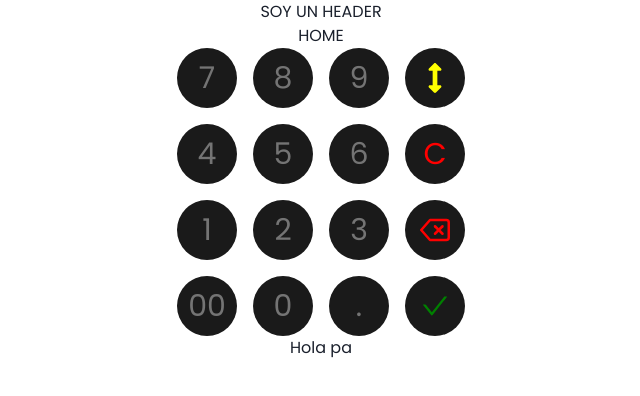
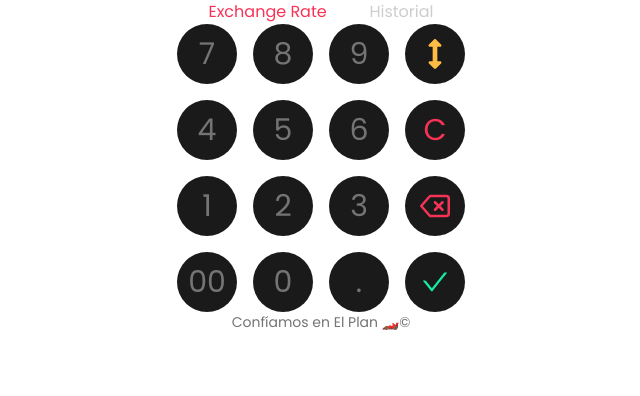
Before and after one commit to FrancoMusolino/conversor, a React (Create React App) app: page / in a window 1280 px wide. Shown: the top 396 px of the page, without its empty margins (319-959 px from the left). Built offline with nearby package versions, Linux system fonts and the light colour scheme.

Commit message:
Add colors, Footer and Header Components & Route 404

```diff
--- a/src/components/controls/Button.js
+++ b/src/components/controls/Button.js
@@ -17,6 +17,7 @@ const Button = ({ children, handleClick = () => console.log('hola') }) => {
         borderRadius='full'
         justifyContent='center'
         cursor='pointer'
+        userSelect='none'
         onClick={() => handleClick()}
       >
         <Center>{children}</Center>
--- a/src/components/controls/DeleteAllButton.js
+++ b/src/components/controls/DeleteAllButton.js
@@ -5,7 +5,7 @@ import Button from './Button';
 const DeleteAllButton = ({ value }) => {
   return (
     <Button>
-      <Text fontSize='3xl' color='red'>
+      <Text fontSize='3xl' color='brand.primary'>
         {value}
       </Text>
     </Button>
--- a/src/components/controls/DeleteButton.js
+++ b/src/components/controls/DeleteButton.js
@@ -6,7 +6,7 @@ import Button from './Button';
 const DeleteButton = ({ value }) => {
   return (
     <Button>
-      <Icon fontSize='3xl' color='red' as={value} />
+      <Icon fontSize='3xl' color='brand.primary' as={value} />
     </Button>
   );
 };
--- a/src/components/controls/InvertButton.js
+++ b/src/components/controls/InvertButton.js
@@ -6,7 +6,7 @@ import Button from './Button';
 const InvertButton = ({ value }) => {
   return (
     <Button>
-      <Icon fontSize='3xl' color='yellow' as={value} />
+      <Icon fontSize='3xl' color='status.warn' as={value} />
     </Button>
   );
 };
--- a/src/components/controls/SubmitButton.js
+++ b/src/components/controls/SubmitButton.js
@@ -6,7 +6,7 @@ import Button from './Button';
 const SubmitButton = ({ value }) => {
   return (
     <Button>
-      <Icon fontSize='3xl' color='green' as={value} />
+      <Icon fontSize='3xl' color='status.success' as={value} />
     </Button>
   );
 };
--- /dev/null
+++ b/src/components/layout/Footer.js
@@ -0,0 +1,14 @@
+import React from 'react';
+import { Text } from '@chakra-ui/react';
+
+const Footer = () => {
+  return (
+    <footer>
+      <Text fontSize='sm' color='brand.textGray'>
+        Confíamos en El Plan 🏎️©
+      </Text>
+    </footer>
+  );
+};
+
+export default Footer;
--- /dev/null
+++ b/src/components/layout/Header.js
@@ -0,0 +1,16 @@
+import React from 'react';
+import { Stack } from '@chakra-ui/react';
+import LinkItem from './LinkItem';
+
+const Header = () => {
+  return (
+    <header>
+      <Stack width='225px' direction='row' justifyContent='space-between'>
+        <LinkItem path='/' text='Exchange Rate' />
+        <LinkItem path='history' text='Historial' />
+      </Stack>
+    </header>
+  );
+};
+
+export default Header;
--- a/src/components/layout/Layout.js
+++ b/src/components/layout/Layout.js
@@ -1,12 +1,14 @@
 import React from 'react';
 import { Container } from '@chakra-ui/react';
+import Footer from './Footer';
+import Header from './Header';
 
 const Layout = ({ children }) => {
   return (
     <Container maxW='container.sm' centerContent>
-      <header>SOY UN HEADER</header>
+      <Header />
       {children}
-      <footer>Hola pa</footer>
+      <Footer />
     </Container>
   );
 };
--- /dev/null
+++ b/src/components/layout/LinkItem.js
@@ -0,0 +1,21 @@
+import React from 'react';
+import { NavLink } from 'react-router-dom';
+import { Text } from '@chakra-ui/react';
+
+const LinkItem = ({ path, text }) => {
+  return (
+    <NavLink to={path}>
+      {({ isActive }) => (
+        <>
+          {isActive ? (
+            <Text color='brand.primary'>{text}</Text>
+          ) : (
+            <Text color='brand.textWhite'>{text}</Text>
+          )}
+        </>
+      )}
+    </NavLink>
+  );
+};
+
+export default LinkItem;
--- a/src/pages/Home.js
+++ b/src/pages/Home.js
@@ -5,7 +5,6 @@ import ControlsContainer from '../components/controls/ControlsContainer';
 const Home = () => {
   return (
     <>
-      <h1>HOME</h1>
       <ControlsContainer />
     </>
   );
--- a/src/routes/Routes.js
+++ b/src/routes/Routes.js
@@ -9,6 +9,7 @@ const Routes = () => {
     <ReactDomRoutes>
       <Route path='/' element={<Home />} />
       <Route path='history' element={<History />} />
+      <Route path='*' element={<h1>Que paso aca?</h1>} />
     </ReactDomRoutes>
   );
 };
--- a/src/styles/theme.js
+++ b/src/styles/theme.js
@@ -5,6 +5,11 @@ const colors = {
     primary: '#F63356',
     background: '#1A1A1A',
     textGray: '#747474',
+    textWhite: '#CDCDCD',
+  },
+  status: {
+    warn: '#FFBC44',
+    success: '#17EBA0',
   },
 };
 
```
